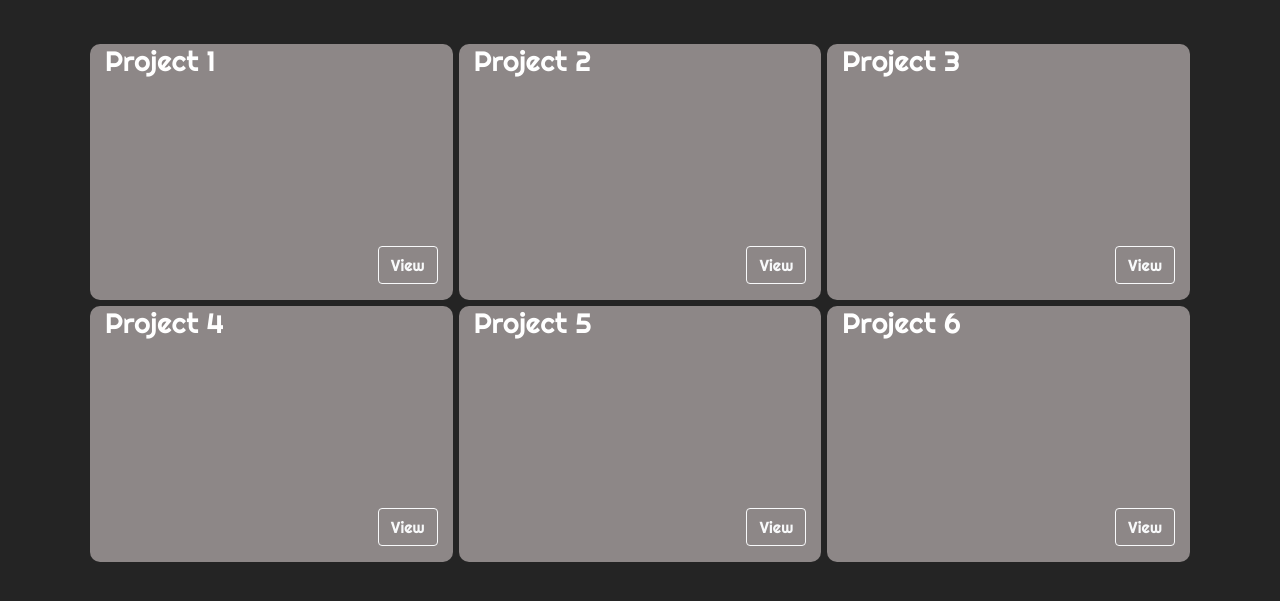
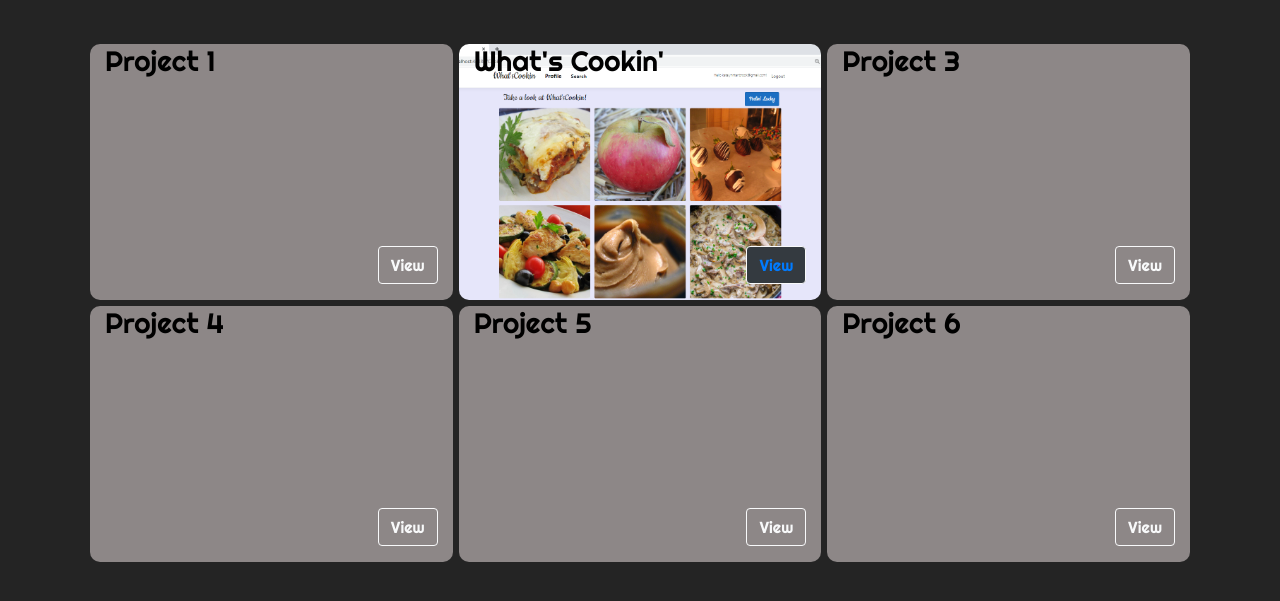
Before and after one commit to Ktenbrook1/Portfolio, a plain HTML site: page my-work.html in a window 1280 px wide. Shown: the part 55-656 px from the top of the page. Drawn offline with nearby package versions, Linux system fonts and the light colour scheme.

Commit message:
Added some redirecting an woking on projects

```diff
--- a/my-work.html
+++ b/my-work.html
@@ -38,15 +38,16 @@
 <div class = "container projects" style="margin-top: 4rem;">
     <div class= "row">
         <div class = "spot-1 col cell">
-            <h3>Project 1</h3>
+            <h3 class ="">Project 1</h3>
             <button type="button" class="btn btn-outline-light view-button">View</button>
         </div>
-        <div class = "spot-2 col cell">
-            <h3>Project 2</h3>
-            <button type="button" class="btn btn-outline-light view-button">View</button>
+        <div class = "spot-2 col cell contain whats_cookin">
+            <h3>What's Cookin'</h3>
+
+            <button type="button" class="btn btn-outline-light btn-dark view-button"><a href ="WhatsCookin.html">View</a></button>
 
         </div>
-        <div class = "spot-3 col cell">
+        <div class = "spot-3 col cell movie_library">
             <h3>Project 3</h3>
             <button type="button" class="btn btn-outline-light view-button">View</button>
 
--- a/styles.css
+++ b/styles.css
@@ -137,12 +137,14 @@ img{
     margin: 3px 3px 3px 3px;
     height: 16rem;
     background-color: rgb(141, 135, 135);
-    color: white;
+    color: black;
 }
 .view-button{
     float: right;
     margin-top: 10rem;
+
 }
+
 .skills-page{
     background-image: url("tech-background.jpg");
     background-position: center;
@@ -175,3 +177,20 @@ img{
 .regular-text{
     color: black;
 }
+
+/* Container needed to position the overlay. Adjust the width as needed */
+.contain {
+    position: relative;
+}
+
+/* Make the image to responsive */
+.image {
+display: block;
+width: 100%;
+height: auto;
+}
+.whats_cookin{
+    background-image: url("whatsCookin.png");
+    background-position: center;
+    background-size: cover;
+}
```
Also changed, not shown: about-me.html (+1 -1 lines), index.html (+1 -0 lines), 2020-11-04 (7).png (added), script.js (added), whatsCookin.png (added).
